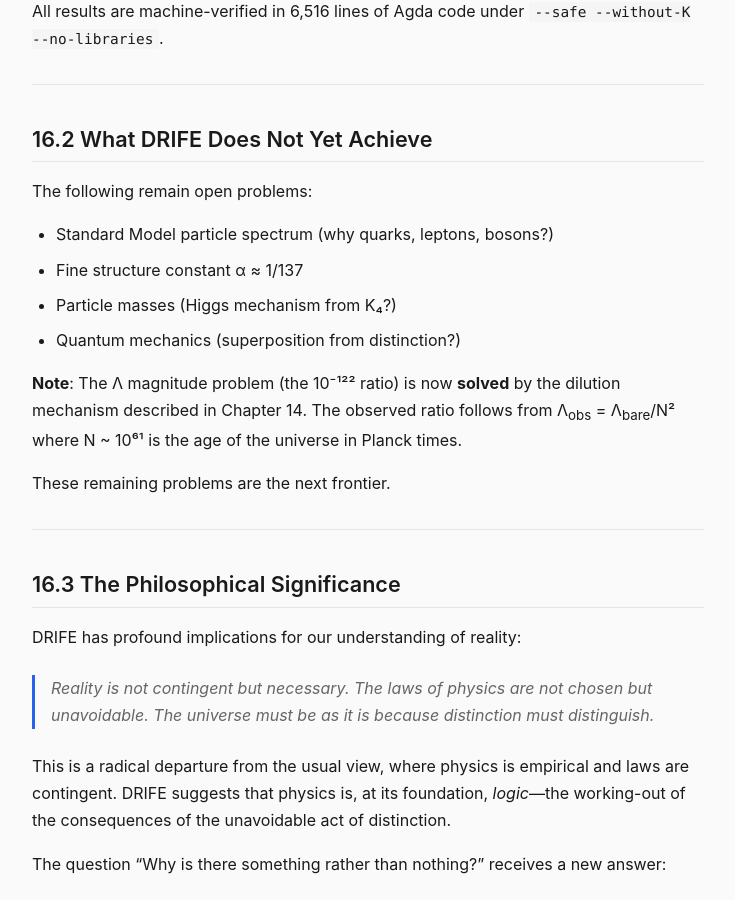
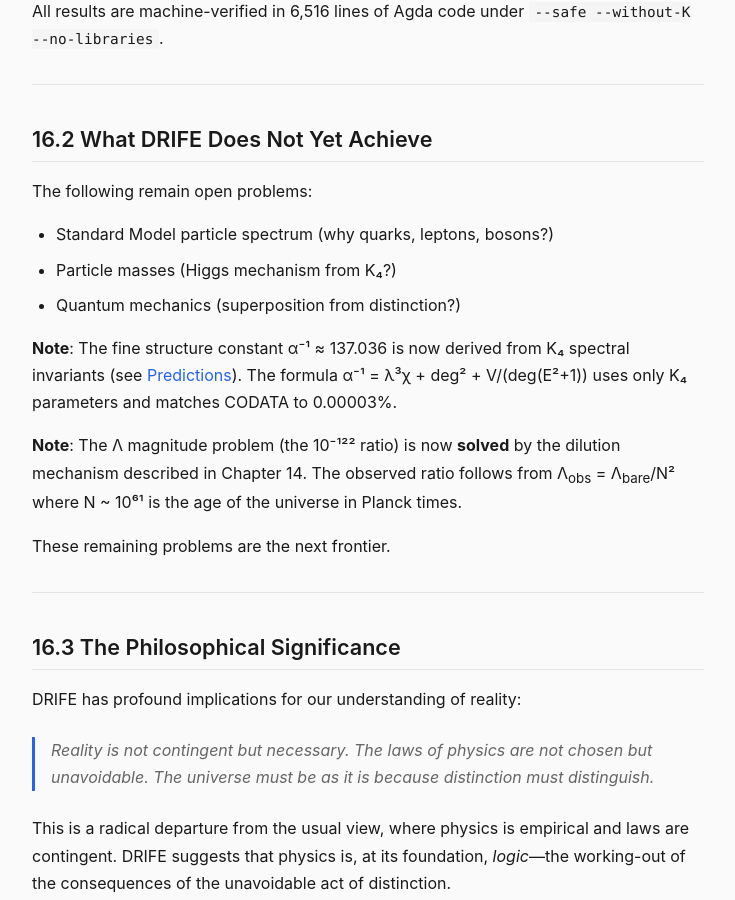
Before and after one commit to de-johannes/FirstDifference, a Jekyll site: the page built from docs/part-6-complete-proof/chapter-16.md, in a window 1280 px wide and 900 px high, scrolled down 633 px. Shown: the whole window, without its empty margins (272-1007 px from the left). Built offline with Jekyll 4.4.1, drawn with Linux system fonts in a browser that asks for light colours.

Commit message:
docs: Update α status - now derived, not open problem
- chapter-16.md: Remove α from 'open problems', add note about spectral derivation
- predictions.md: Clarify why exponent is 3 (= d, discrete phase space)

```diff
--- a/docs/part-6-complete-proof/chapter-16.md
+++ b/docs/part-6-complete-proof/chapter-16.md
@@ -30,9 +30,10 @@ All results are machine-verified in 6,516 lines of Agda code under `--safe --wit
 The following remain open problems:
 
 - Standard Model particle spectrum (why quarks, leptons, bosons?)
-- Fine structure constant α ≈ 1/137
 - Particle masses (Higgs mechanism from K₄?)
 - Quantum mechanics (superposition from distinction?)
+
+**Note**: The fine structure constant α⁻¹ ≈ 137.036 is now derived from K₄ spectral invariants (see [Predictions](/predictions)). The formula α⁻¹ = λ³χ + deg² + V/(deg(E²+1)) uses only K₄ parameters and matches CODATA to 0.00003%.
 
 **Note**: The Λ magnitude problem (the 10⁻¹²² ratio) is now **solved** by the dilution mechanism described in Chapter 14. The observed ratio follows from Λ<sub>obs</sub> = Λ<sub>bare</sub>/N² where N ~ 10⁶¹ is the age of the universe in Planck times.
 
```
Also changed, not shown: docs/predictions.md (+1 -1 lines).
